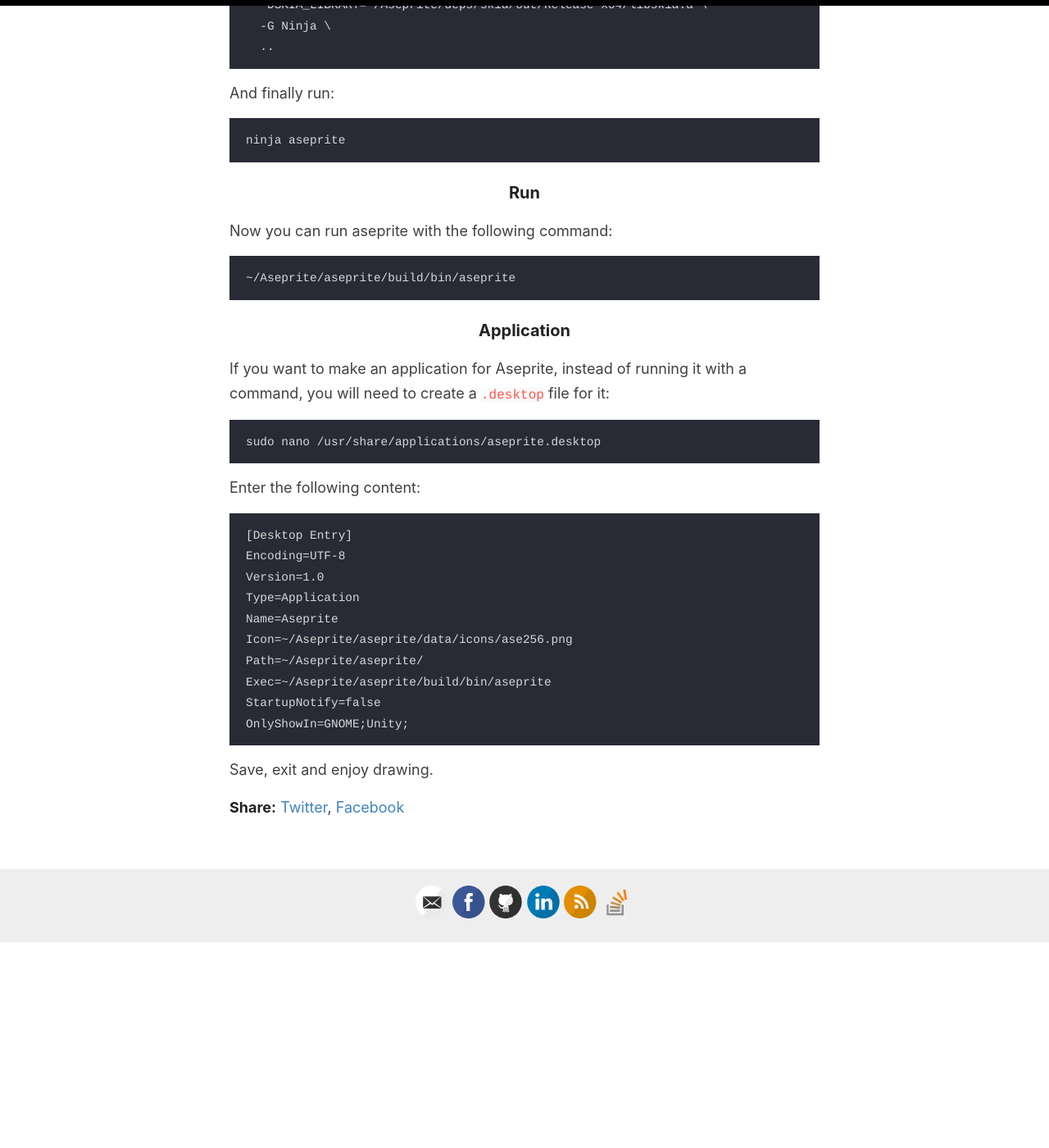
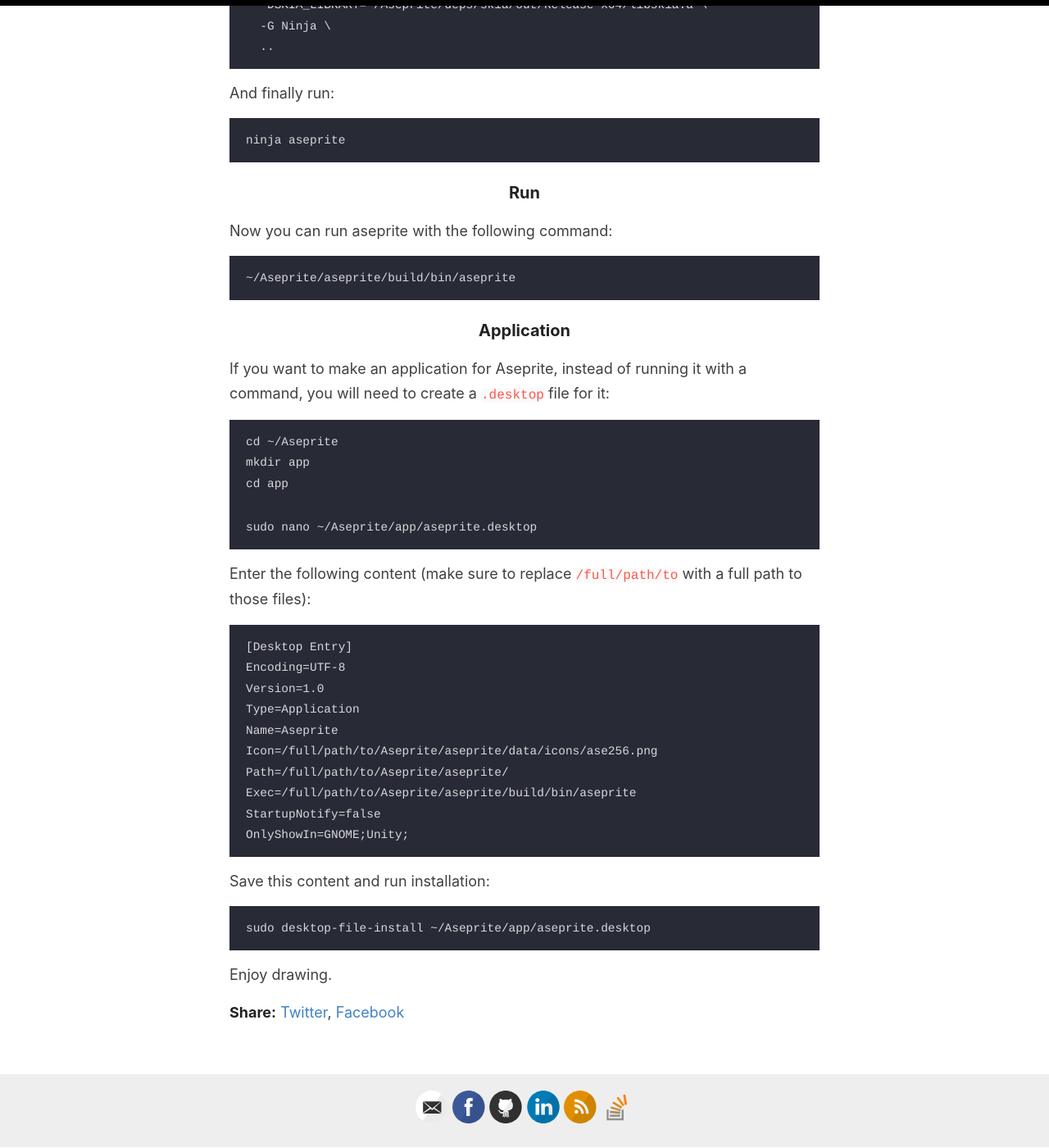
Before and after one commit to tsredanovic/blog, a Jekyll site: the page built from _posts/2021-09-23-build-aseprite-from-source-on-linux.md, in a window 1280 px wide and 1400 px high, scrolled down 2668 px. Shown: the whole window at 82% size. Built offline with Jekyll 4.4.1, drawn with Linux system fonts in a browser that asks for light colours; comment, search, counter and statistics services are not loaded; before the commit the page ends 3818 px from its top, so only the background shows below that; some of the changed text lies outside the part shown.

Commit message:
build aseprite version

````diff
--- a/_posts/2021-09-23-build-aseprite-from-source-on-linux.md
+++ b/_posts/2021-09-23-build-aseprite-from-source-on-linux.md
@@ -17,7 +17,7 @@
 
 Official installation instructions can be found [here](https://github.com/aseprite/aseprite/blob/main/INSTALL.md).
 
-**Versions used:** Ubuntu 20.04 LTS
+**Versions used:** Ubuntu 20.04 LTS, Aseprite v1.2.29
 
 ### Repository
 
@@ -107,10 +107,16 @@
 If you want to make an application for Aseprite, instead of running it with a command, you will need to create a `.desktop` file for it:
 
 ```
-sudo nano /usr/share/applications/aseprite.desktop
+cd ~/Aseprite
+mkdir app
+cd app
 ```
 
-Enter the following content:
+```
+sudo nano ~/Aseprite/app/aseprite.desktop
+```
+
+Enter the following content (make sure to replace `/full/path/to` with a full path to those files):
 
 ```
 [Desktop Entry]
@@ -118,11 +124,17 @@
 Version=1.0
 Type=Application
 Name=Aseprite
-Icon=~/Aseprite/aseprite/data/icons/ase256.png
-Path=~/Aseprite/aseprite/
-Exec=~/Aseprite/aseprite/build/bin/aseprite
+Icon=/full/path/to/Aseprite/aseprite/data/icons/ase256.png
+Path=/full/path/to/Aseprite/aseprite/
+Exec=/full/path/to/Aseprite/aseprite/build/bin/aseprite
 StartupNotify=false
 OnlyShowIn=GNOME;Unity;
 ```
 
-Save, exit and enjoy drawing.
+Save this content and run installation:
+
+```
+sudo desktop-file-install ~/Aseprite/app/aseprite.desktop
+```
+
+Enjoy drawing.
````
Also changed, not shown: other parts of _posts/2021-09-23-build-aseprite-from-source-on-linux.md (+1 -1 lines).
